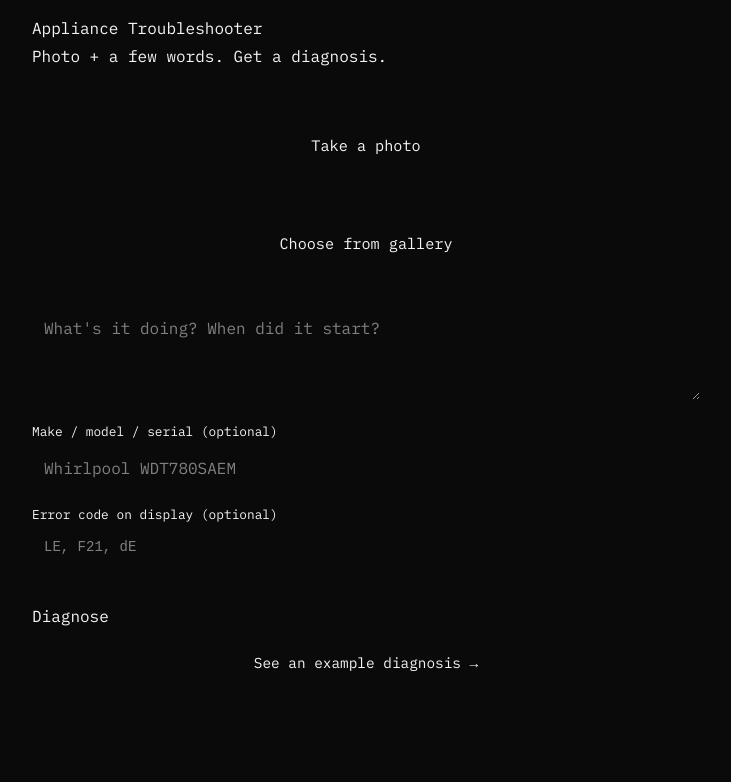
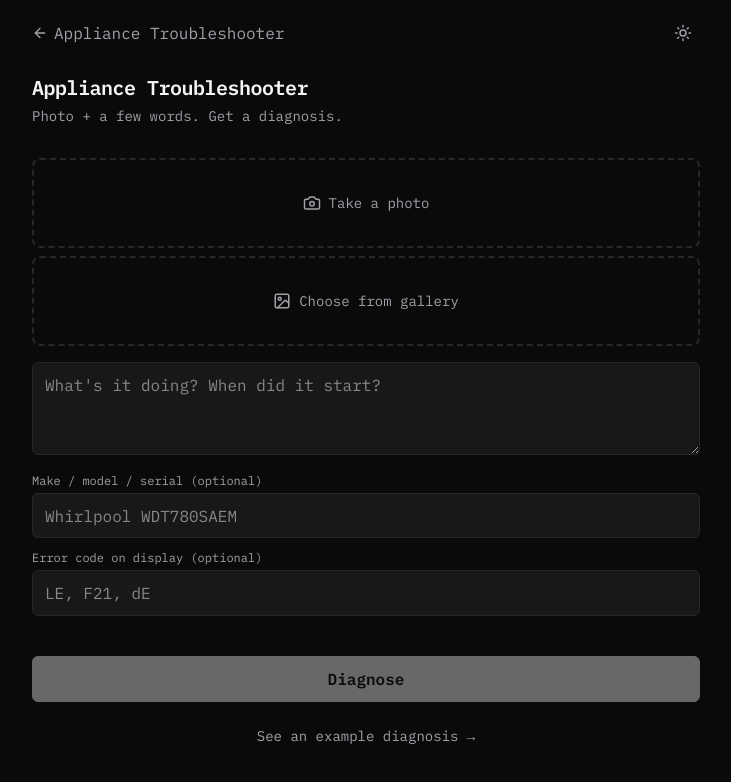
Before and after one commit to meigo/slop-appliance-doctor, a SvelteKit app: page / in a window 1280 px wide. Shown: the top 782 px of the page, without its empty margins (274-1005 px from the left). Built offline with nearby package versions, Linux system fonts and the light colour scheme; no server answers.

Commit message:
Migrate capture page to Tailwind + Lucide + PageHeader

```diff
--- a/src/routes/+page.svelte
+++ b/src/routes/+page.svelte
@@ -1,7 +1,9 @@
 <script lang="ts">
   import { onMount } from 'svelte';
   import { PUBLIC_TURNSTILE_SITE_KEY } from '$env/static/public';
+  import { Camera, Image } from 'lucide-svelte';
   import { compressPhoto, type CompressedPhoto } from '$lib/photoCompress';
+  import PageHeader from '$lib/components/PageHeader.svelte';
 
   let photo: CompressedPhoto | null = $state(null);
   let photoError = $state<string | null>(null);
@@ -85,125 +87,93 @@
   <meta name="description" content="Photo + a few words. Get an appliance diagnosis." />
 </svelte:head>
 
-<header style="margin-bottom: 2rem;">
-  <h1 style="margin: 0 0 0.25rem;">Appliance Troubleshooter</h1>
-  <p style="margin: 0; color: var(--muted);">Photo + a few words. Get a diagnosis.</p>
-</header>
+<PageHeader>Appliance Troubleshooter</PageHeader>
+
+<section class="mb-8">
+  <h1 class="text-xl font-semibold tracking-tight mb-1">Appliance Troubleshooter</h1>
+  <p class="text-muted text-sm">Photo + a few words. Get a diagnosis.</p>
+</section>
 
 <form onsubmit={handleSubmit}>
-  <div class="photo-section">
+  <div>
     {#if photo}
-      <img src={photo.dataUrl} alt="Selected appliance" style="max-width: 100%; border-radius: 6px;" />
-      <button type="button" onclick={clearPhoto} style="margin-top: 0.5rem; background: none; border: none; color: var(--muted); text-decoration: underline; padding: 0;">
+      <img src={photo.dataUrl} alt="Selected appliance" class="max-w-full rounded-md border border-line" />
+      <button type="button" onclick={clearPhoto} class="btn-ghost mt-2 underline">
         Replace photo
       </button>
     {:else}
-      <div class="photo-pickers">
-        <label class="photo-button">
+      <div class="flex flex-col gap-2">
+        <label class="flex items-center justify-center gap-2 min-h-[90px] border-2 border-dashed border-line rounded-lg text-muted hover:bg-surface transition cursor-pointer p-4 text-sm">
           <input
             type="file"
             accept="image/jpeg,image/png,image/webp"
             capture="environment"
             onchange={handlePhotoChange}
-            style="display: none;"
+            class="hidden"
           />
+          <Camera size={18} />
           <span>Take a photo</span>
         </label>
-        <label class="photo-button">
+        <label class="flex items-center justify-center gap-2 min-h-[90px] border-2 border-dashed border-line rounded-lg text-muted hover:bg-surface transition cursor-pointer p-4 text-sm">
           <input
             type="file"
             accept="image/jpeg,image/png,image/webp"
             onchange={handlePhotoChange}
-            style="display: none;"
+            class="hidden"
           />
+          <Image size={18} />
           <span>Choose from gallery</span>
         </label>
       </div>
     {/if}
     {#if photoError}
-      <p style="color: var(--danger); margin-top: 0.5rem;">{photoError}</p>
+      <p class="text-danger mt-2 text-sm">{photoError}</p>
     {/if}
   </div>
 
-  <div style="margin-top: 1rem;">
+  <div class="mt-4">
     <textarea
       bind:value={text}
       placeholder="What's it doing? When did it start?"
       maxlength="2000"
       rows="3"
-      style="width: 100%; padding: 0.75rem; border: 1px solid var(--border); border-radius: 6px; font: inherit;"
+      class="input-base"
     ></textarea>
   </div>
 
-  <div style="margin-top: 0.75rem;">
-    <label style="font-size: 0.8rem; color: var(--muted);">Make / model / serial <span style="font-weight: normal;">(optional)</span></label>
+  <div class="mt-3">
+    <label class="text-xs text-muted block mb-1">Make / model / serial <span class="text-muted">(optional)</span></label>
     <input
       type="text"
       bind:value={modelField}
       placeholder="Whirlpool WDT780SAEM"
       maxlength="200"
-      style="width: 100%; padding: 0.6rem 0.75rem; border: 1px solid var(--border); border-radius: 6px; font: inherit; margin-top: 0.25rem;"
+      class="input-base"
     />
   </div>
 
-  <div style="margin-top: 0.75rem;">
-    <label style="font-size: 0.8rem; color: var(--muted);">Error code on display <span style="font-weight: normal;">(optional)</span></label>
+  <div class="mt-3">
+    <label class="text-xs text-muted block mb-1">Error code on display <span class="text-muted">(optional)</span></label>
     <input
       type="text"
       bind:value={errorCode}
       placeholder="LE, F21, dE"
       maxlength="50"
-      style="width: 100%; padding: 0.6rem 0.75rem; border: 1px solid var(--border); border-radius: 6px; font: 14px ui-monospace, monospace; margin-top: 0.25rem;"
+      class="input-base font-mono"
     />
   </div>
 
-  <div id="turnstile-container" style="margin-top: 1rem;"></div>
+  <div id="turnstile-container" class="mt-4"></div>
 
   {#if formError}
-    <p style="color: var(--danger); margin-top: 1rem;">{formError}</p>
+    <p class="text-danger mt-4 text-sm">{formError}</p>
   {/if}
 
-  <button type="submit" class="button-primary" style="margin-top: 1.5rem;" disabled={submitting || !photo}>
+  <button type="submit" class="btn-primary mt-6" disabled={submitting || !photo}>
     {submitting ? 'Diagnosing…' : 'Diagnose'}
   </button>
 </form>
 
-<p style="margin-top: 1.5rem; text-align: center; color: var(--muted); font-size: 0.9rem;">
-  <a href="/example" style="color: var(--muted);">See an example diagnosis →</a>
+<p class="mt-6 text-center text-muted text-sm">
+  <a href="/example" class="text-muted hover:text-fg">See an example diagnosis →</a>
 </p>
-
-<style>
-  .photo-section { width: 100%; }
-  .drop-zone {
-    display: flex;
-    align-items: center;
-    justify-content: center;
-    min-height: 180px;
-    border: 2px dashed var(--border);
-    border-radius: 8px;
-    color: var(--muted);
-    cursor: pointer;
-    text-align: center;
-    padding: 1rem;
-  }
-  .drop-zone:hover { background: rgba(0, 0, 0, 0.02); }
-  .photo-pickers {
-    display: flex;
-    flex-direction: column;
-    gap: 0.5rem;
-  }
-  .photo-button {
-    display: flex;
-    align-items: center;
-    justify-content: center;
-    min-height: 90px;
-    border: 2px dashed var(--border);
-    border-radius: 8px;
-    color: var(--muted);
-    cursor: pointer;
-    text-align: center;
-    padding: 1rem;
-    font-size: 0.95rem;
-  }
-  .photo-button:hover { background: rgba(0, 0, 0, 0.02); }
-</style>
```
